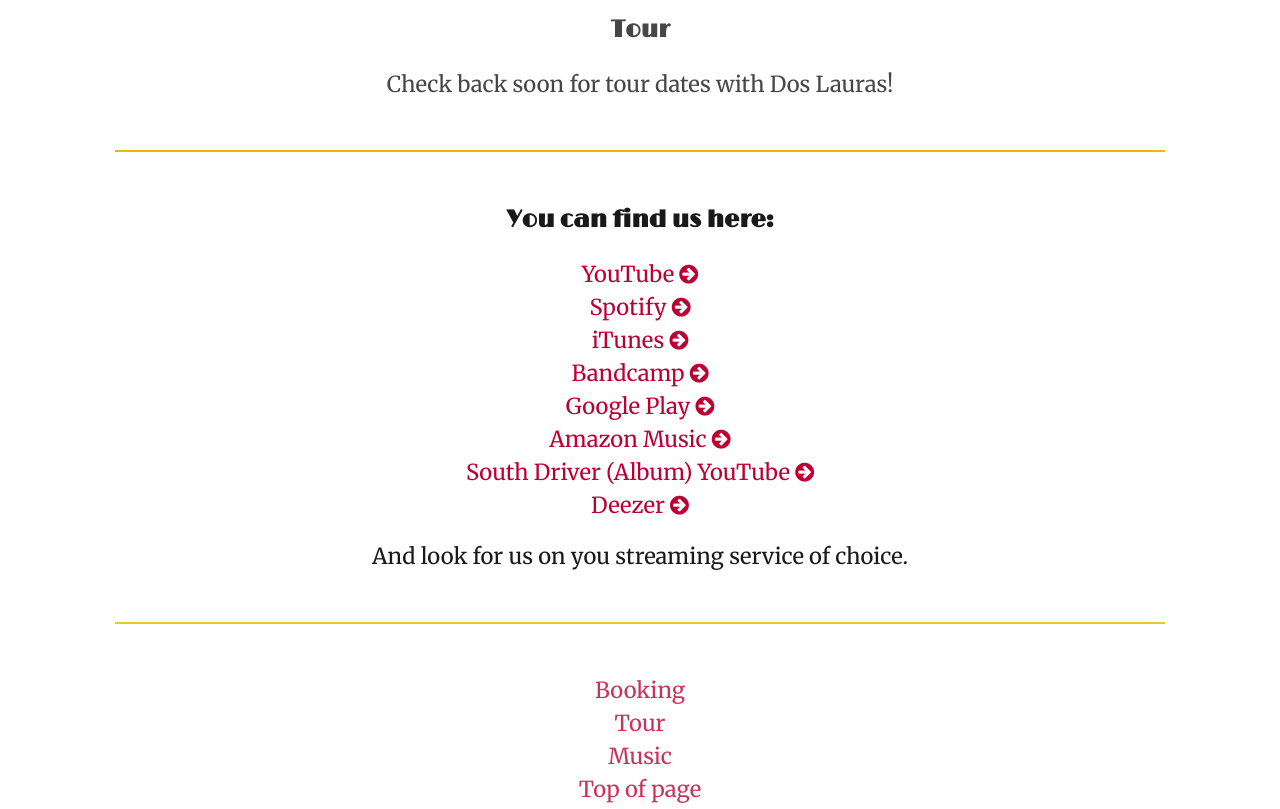
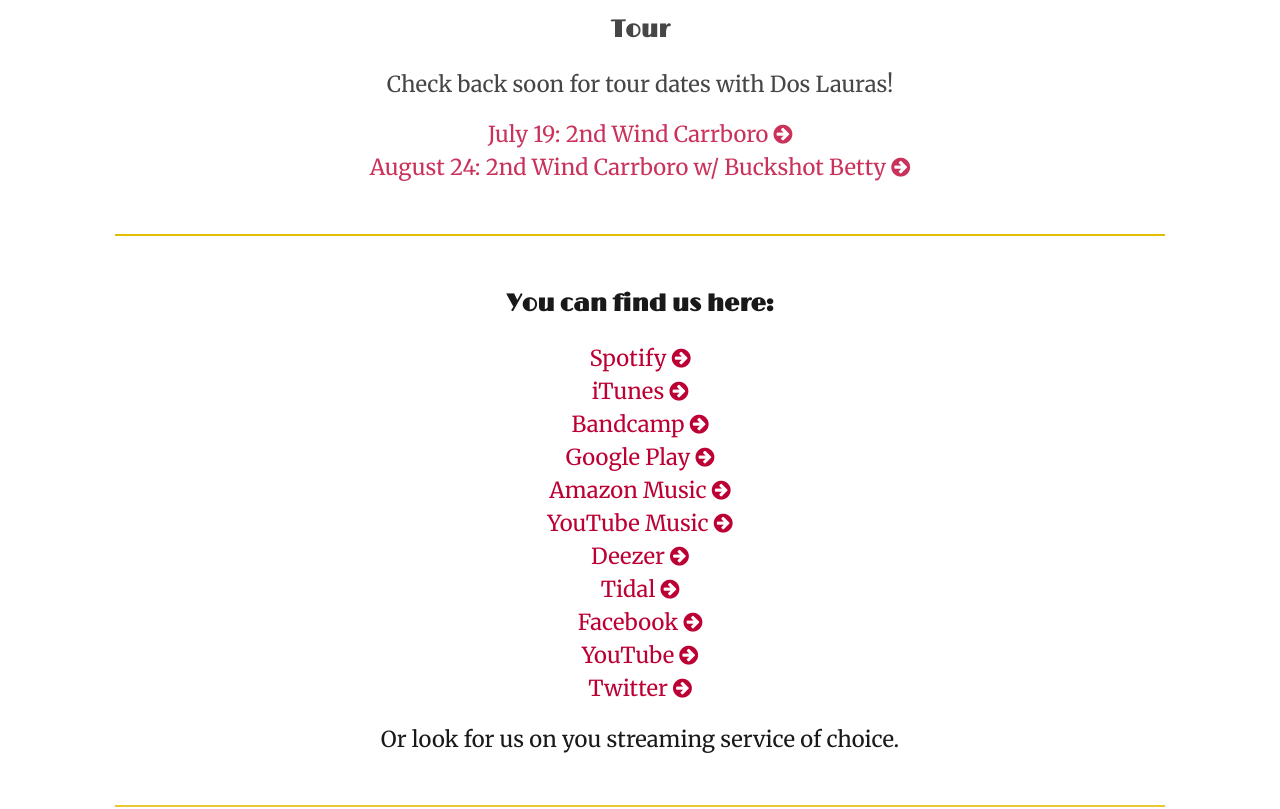
Before and after one commit to cmstroscio/brightleaf, a website: page index.html in a window 1280 px wide. Shown: the part 1120-1929 px from the top of the page. Drawn offline with nearby package versions, Linux system fonts and the light colour scheme.

Commit message:
2nd wind dates

```diff
--- a/index.html
+++ b/index.html
@@ -6,6 +6,15 @@
   <link href="brightleaf.css" rel="stylesheet">
   <link href="https://fonts.googleapis.com/css?family=Limelight" rel="stylesheet">
   <link href="https://fonts.googleapis.com/css?family=Merriweather" rel="stylesheet">
+
+  <!--favicons -->
+  <link rel="apple-touch-icon" sizes="180x180" href="/apple-touch-icon.png">
+  <link rel="icon" type="image/png" sizes="32x32" href="/favicon-32x32.png">
+  <link rel="icon" type="image/png" sizes="16x16" href="/favicon-16x16.png">
+  <link rel="manifest" href="/site.webmanifest">
+  <link rel="mask-icon" href="/safari-pinned-tab.svg" color="#5bbad5">
+  <meta name="msapplication-TileColor" content="#da532c">
+  <meta name="theme-color" content="#ffffff">
   <meta content="width=device-width, initial-scale=1.0" name="viewport"><!-- <link rel="dns-prefetch" href="https://cdnjs.cloudflare.com"> -->
   <!-- <link rel="dns-prefetch" href="https://code.jquery.com"> -->
   <!-- <link href="https://fonts.googleapis.com/css?family=Limelight|Merriweather" rel="stylesheet"> -->
@@ -120,15 +129,20 @@
     <div class="stripe" id="tour">
       <h2>Tour</h2>
       <p>Check back soon for tour dates with Dos Lauras!</p>
+       <ul>
+        <li>
+          <a href="https://www.facebook.com/events/924271281249253/" rel="noopener" target="_blank">July 19: 2nd Wind Carrboro <i class="fa fa-arrow-circle-right"></i></a>
+        </li>
+        <li>
+          <a href="https://www.facebook.com/events/373037183348767/" rel="noopener" target="_blank">August 24: 2nd Wind Carrboro w/ Buckshot Betty <i class="fa fa-arrow-circle-right"></i></a>
+        </li>
+      </ul>
     </div>
     <div class="stripe" id="music">
       <h2>You can find us here:</h2>
 
 
       <ul>
-        <li>
-          <a href="https://www.youtube.com/channel/UC0V8UyfIuy-5ElTVEVfYvDg?view_as=subscriber" rel="noopener" target="_blank">YouTube <i class="fa fa-arrow-circle-right"></i></a>
-        </li>
         <li>
           <a href="https://open.spotify.com/album/6aY2ZYYhBxkyYTk9sDWPfm" rel="noopener" target="_blank">Spotify <i class="fa fa-arrow-circle-right"></i></a>
         </li>
@@ -145,10 +159,22 @@
           <a href="https://music.amazon.com/artists/B07QGNPJHX?tab=CATALOG" rel="noopener" target="_blank">Amazon Music <i class="fa fa-arrow-circle-right"></i></a>
         </li>
         <li>
-          <a href="https://www.youtube.com/watch?v=JEIrk31B5-8&list=PLD9usO8BRdeRiU5b1iiRVO17cuz_66zS-" rel="noopener" target="_blank">South Driver (Album) YouTube  <i class="fa fa-arrow-circle-right"></i></a>
+          <a href="https://www.youtube.com/watch?v=JEIrk31B5-8&list=PLD9usO8BRdeRiU5b1iiRVO17cuz_66zS-" rel="noopener" target="_blank">YouTube Music <i class="fa fa-arrow-circle-right"></i></a>
         </li>
         <li>
           <a href="https://www.deezer.com/us/album/92886562" rel="noopener" target="_blank">Deezer <i class="fa fa-arrow-circle-right"></i></a>
+        </li>
+        <li>
+          <a href="https://store.tidal.com/us/artist/15475852" rel="noopener" target="_blank">Tidal <i class="fa fa-arrow-circle-right"></i></a>
+        </li>
+        <li>
+          <a href="https://www.facebook.com/therealbrightleaf/?modal=admin_todo_tour" rel="noopener" target="_blank">Facebook <i class="fa fa-arrow-circle-right"></i></a>
+        </li>
+        <li>
+          <a href="https://www.youtube.com/channel/UC0V8UyfIuy-5ElTVEVfYvDg?view_as=subscriber" rel="noopener" target="_blank">YouTube <i class="fa fa-arrow-circle-right"></i></a>
+        </li>
+        <li>
+          <a href="https://twitter.com/brightleafrocks" rel="noopener" target="_blank">Twitter <i class="fa fa-arrow-circle-right"></i></a>
         </li>
 
 
@@ -160,7 +186,7 @@
           <a href="https://www.youtube.com/channel/UC0V8UyfIuy-5ElTVEVfYvDg" rel="noopener" target="_blank">YouTube <i class="fa fa-arrow-circle-right"></i></a>
         </li> -->
       </ul>
-      <p>And look for us on you streaming service of choice.</p>
+      <p>Or look for us on you streaming service of choice.</p>
     </div>
     <div class="stripe stripe--footer">
       <!-- footer -->
```
